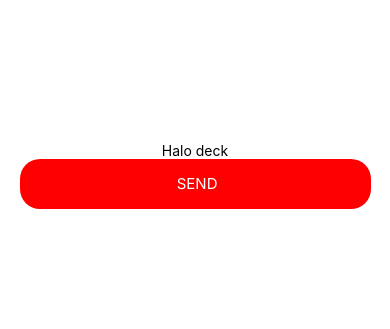
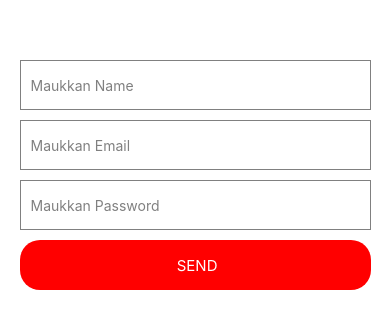
Before and after one commit to nurhikmah445/Nurul-Hikmah-Sam-105841108721-Lab1, a React Native app: screen / in a window 390 px wide. Shown: the part 247-576 px from the top of the page. Built offline with nearby package versions, Linux system fonts and the light colour scheme.

Commit message:
Custom komponen dan textInput

```diff
--- a/App.js
+++ b/App.js
@@ -1,4 +1,4 @@
-import { View, Text, StyleSheet, Image } from 'react-native';
+import { View, Text, StyleSheet, Image, TextInput } from 'react-native';
 import React from 'react';
 
 const ButtomCustom = ({color, text}) => (
@@ -19,6 +19,23 @@ const ButtomCustom = ({color, text}) => (
   </View>
 )
 
+const TextInputCustom = ({ name, color}) => (
+  <TextInput
+  placeholder={`Maukkan ${name}`}
+  style={{
+    borderColor:'gray',
+    width:'90%',
+    height:50,
+    marginBottom:10,
+    paddingHorizontal:10,
+    color:color,
+    backgroundColor:'white',
+    borderWidth:1
+  }}
+  placeholderTextColor={color}
+  />
+)
+
 const App = () => {
   return (
     <View style={{
@@ -26,7 +43,9 @@ const App = () => {
       justifyContent:'center',
       alignItems:'center',
     }}>
-      <Text>Halo deck</Text>
+      <TextInputCustom name={'Name'} color={'gray'} />
+      <TextInputCustom name={'Email'} color={'gray'} />
+      <TextInputCustom name={'Password'} color={'gray'} />
       <ButtomCustom color={'red'} text={'SEND'} />
 
     </View>
```
